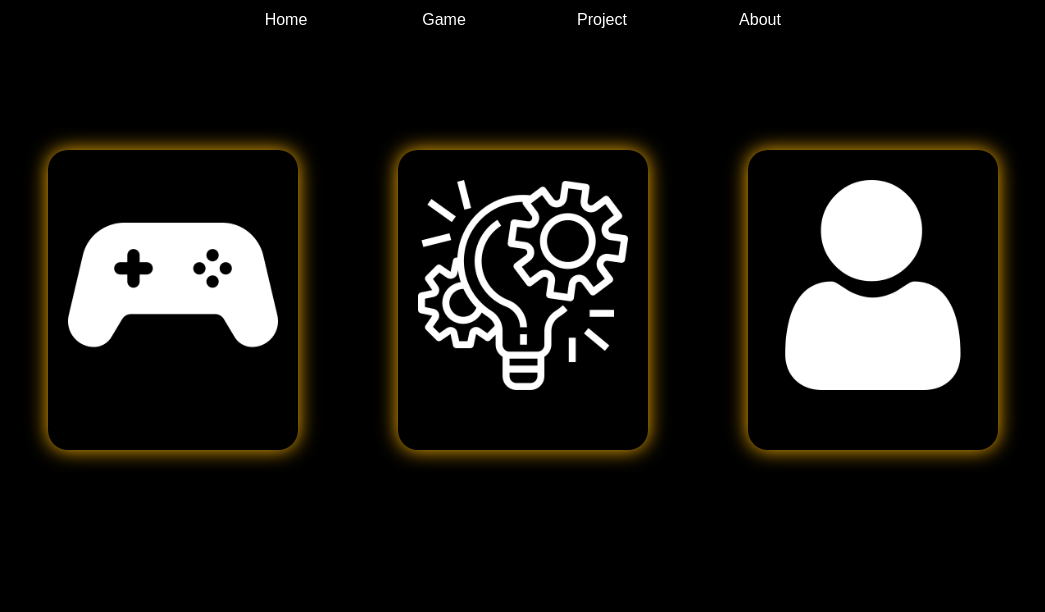
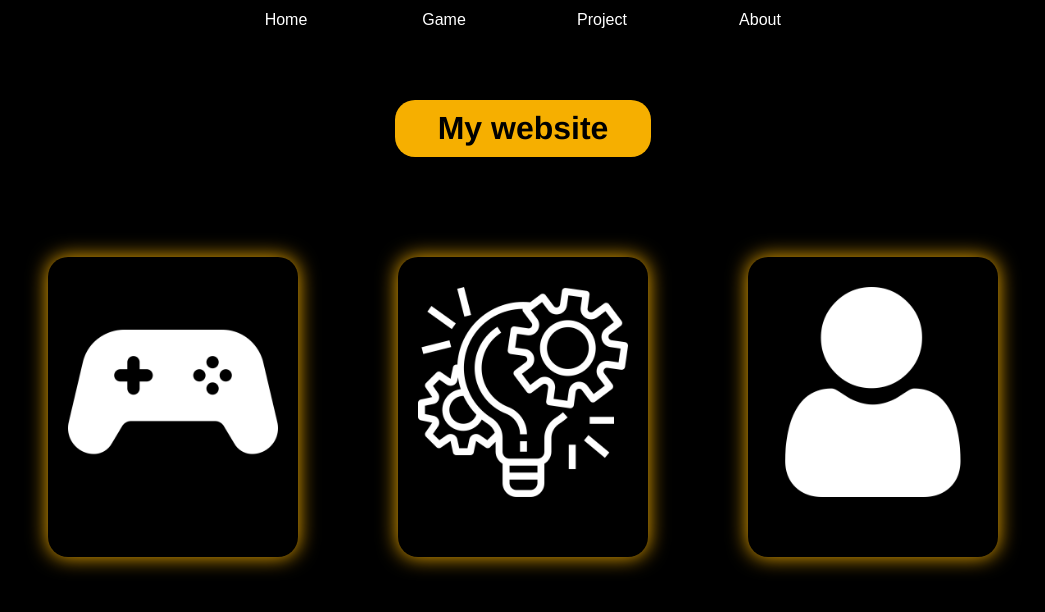
Before and after one commit to phong1233/website-ui, a React (Create React App) app: page / in a window 1280 px wide. Shown: the top 612 px of the page, without its empty margins (117-1162 px from the left). Built offline with nearby package versions, Linux system fonts and the light colour scheme.

Commit message:
add title

```diff
--- a/src/components/home/Home.jsx
+++ b/src/components/home/Home.jsx
@@ -1,19 +1,28 @@
 import React from 'react';
 import styles from '../../style/homeStyle.module.css';
+import { BrowserRouter as Router, Switch, Route, Link } from 'react-router-dom';
 import PageBox from './PageBox';
+import Title from '../title';
 
 function HomePage() {
   return (
       <div className={styles.container}>
+        <Title title="My website"/>
+        <Link to='/game' style={{ textDecoration: 'none', color: 'black' }}>
           <PageBox title={'Game'} link={'images/game-controller.png'}
             description={'List of games that I wrote using react for web browsers.'}
           />
+        </Link>
+        <Link to='/project' style={{ textDecoration: 'none', color: 'black' }}>
           <PageBox title={'Project'} link={'images/project.png'}
             description={'Shows all of the project I have worked on. Including side-projects, projects from school, hackathon projects, etc.'}
           />
+        </Link>
+        <Link to='/about' style={{ textDecoration: 'none', color: 'black' }}>
           <PageBox title={'About'} link={'images/user.png'}
             description={'About me, where you can find a brief introduction on myself, a resume and much more.'}
           />
+        </Link>
       </div>
   );
 }
--- a/src/components/navigation.jsx
+++ b/src/components/navigation.jsx
@@ -4,6 +4,7 @@ import { BrowserRouter as Router, Switch, Route, Link } from 'react-router-dom';
 
 import NavButton from './button/navButton';
 import HomePage from './home/Home';
+import Title from './title';
 
 function Navigation(props) {
   return (
@@ -24,7 +25,7 @@ function Navigation(props) {
       </div>
       <main>
         <Switch>
-          <Route path='/' exact component={() => <HomePage/>} />
+          <Route path='/' exact component={() =>  <HomePage/>} />
           <Route path='/game' exact component={() => <GamePage/>} />
           <Route path='/project' exact component={() => <ProjectPage/>} />
           <Route path='/about' exact component={() => <AboutPage/>} />
@@ -36,13 +37,13 @@ function Navigation(props) {
 
 
 function GamePage() {
-  return (<div style={{color:'white'}}>gamepage</div>);
+  return (<div style={{padding: '100px 50px'}}><Title title={'Games'}/></div>);
 }
 function ProjectPage() {
-  return (<div style={{color:'white'}}>projectpage</div>);
+  return (<div style={{padding: '100px 50px'}}><Title title={'Projects'}/></div>);
 }
 function AboutPage() {
-  return (<div style={{color:'white'}}>aboutpage</div>);
+  return (<div style={{padding: '100px 50px'}}><Title title={'About'}/></div>);
 }
 
 export default Navigation;
--- /dev/null
+++ b/src/components/title.jsx
@@ -0,0 +1,14 @@
+import React from 'react';
+import styles from '../style/titleStyle.module.css'
+
+function Title(props){
+  return (
+    <div className={styles.titleArea}>
+      <div className={styles.title}>
+        {props.title}
+      </div>
+    </div>
+  );
+}
+
+export default Title
--- a/src/index.css
+++ b/src/index.css
@@ -1,12 +1,9 @@
 body {
   margin: 0;
-  font-family: -apple-system, BlinkMacSystemFont, 'Segoe UI', 'Roboto', 'Oxygen',
-    'Ubuntu', 'Cantarell', 'Fira Sans', 'Droid Sans', 'Helvetica Neue',
-    sans-serif;
+  font-family: 'Helvetica';
   padding: 0;
   -webkit-font-smoothing: antialiased;
   -moz-osx-font-smoothing: grayscale;
-  font-family: Arial, Helvetica, sans-serif;
   background-color: black;
 }
 
--- /dev/null
+++ b/src/style/titleStyle.module.css
@@ -0,0 +1,18 @@
+.titleArea {
+  display: flex;
+  justify-content: center;
+  background-color: black;
+  margin-bottom: 50px;
+  width: 100%;
+  font-size: xx-large;
+}
+
+.title {
+  width: 20%;
+  font-weight: bolder;
+  color: black;
+  text-align: center;
+  background-color: #F6AF00;
+  border-radius: 20px;
+  padding: 10px 10px;
+}
```
Lines whose indentation alone changed are shown as unchanged.
